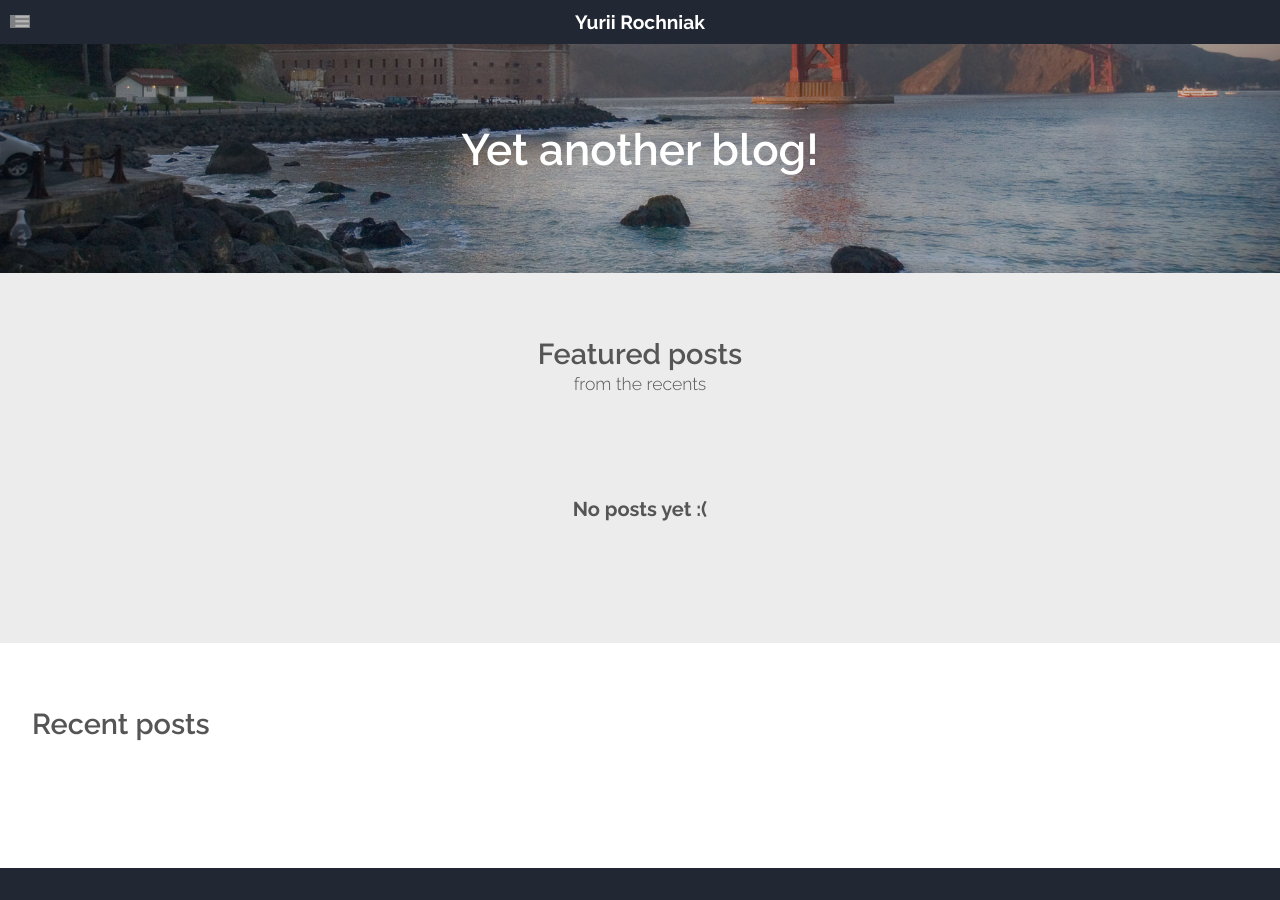
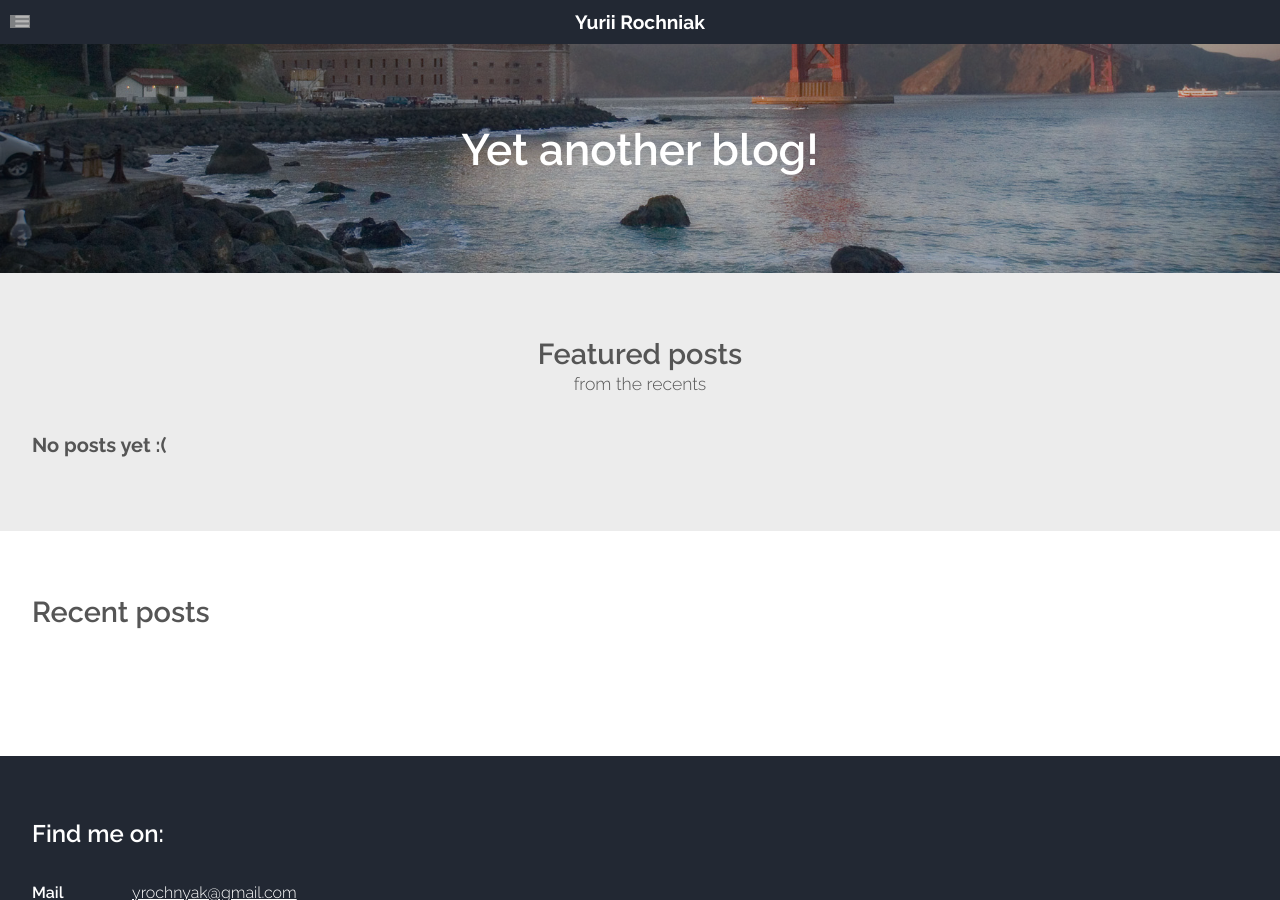
Before and after one commit to grem11n/grem11n.github.io, a Jekyll site: the page built from index.html, in a window 1280 px wide and 900 px high. Built offline with Jekyll 4.4.1, drawn with Linux system fonts in a browser that asks for light colours; the list of posts is cut into pages by our own code.

Commit message:
Update div

```diff
--- a/_layouts/landing.html
+++ b/_layouts/landing.html
@@ -32,8 +32,8 @@ layout: default
 						<h2>Featured posts</h2>
 						<span class="byline">from the recents</span>
 					</header>
-                                        <div class="wrapper style2">
-                                            <section class="container">
+                                        <div class="row no-collapse-1">
+                                            <section>
                                                 <h3>No posts yet :(</h3>
                                             </section>
                                         </div>
```
